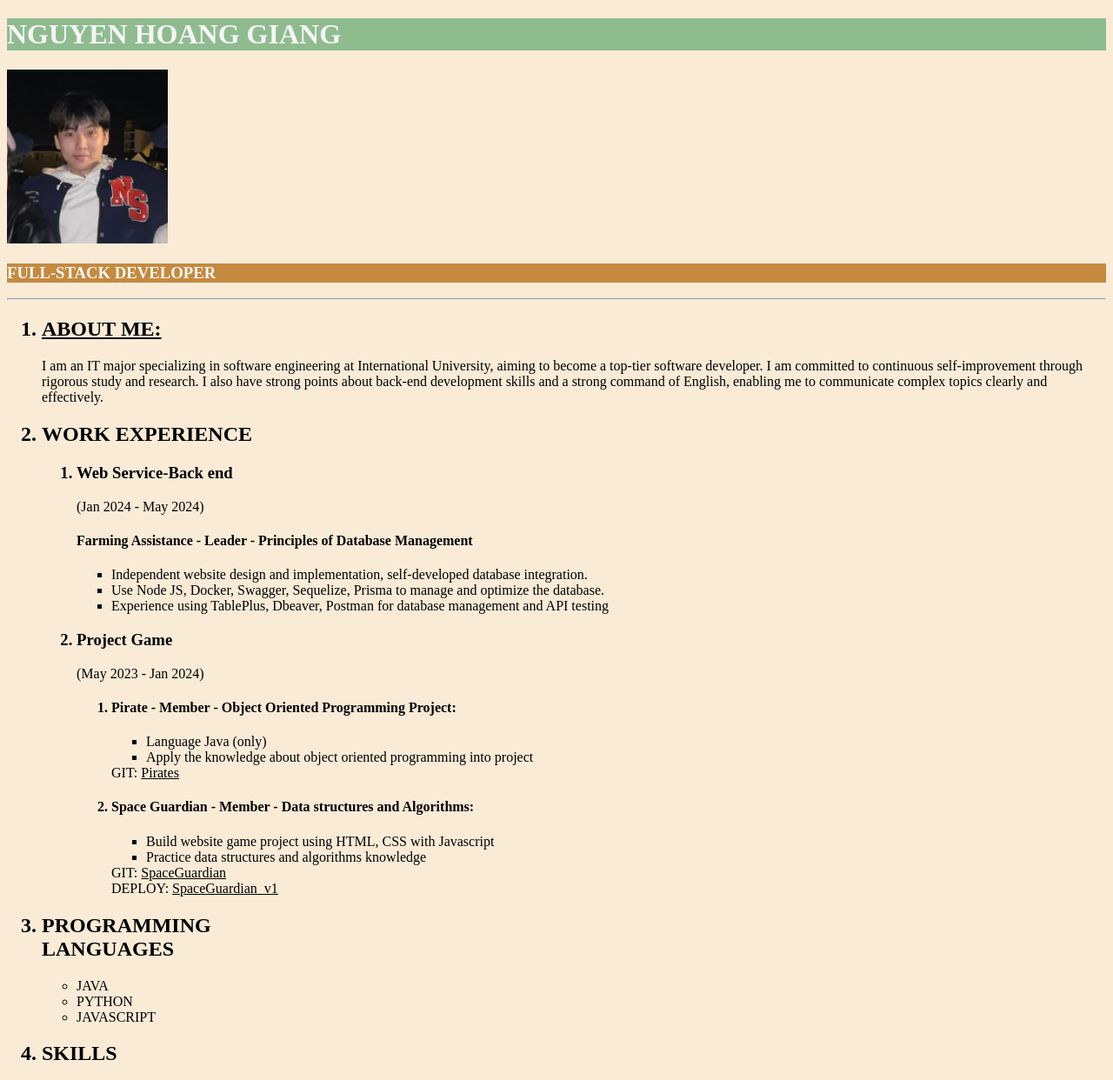
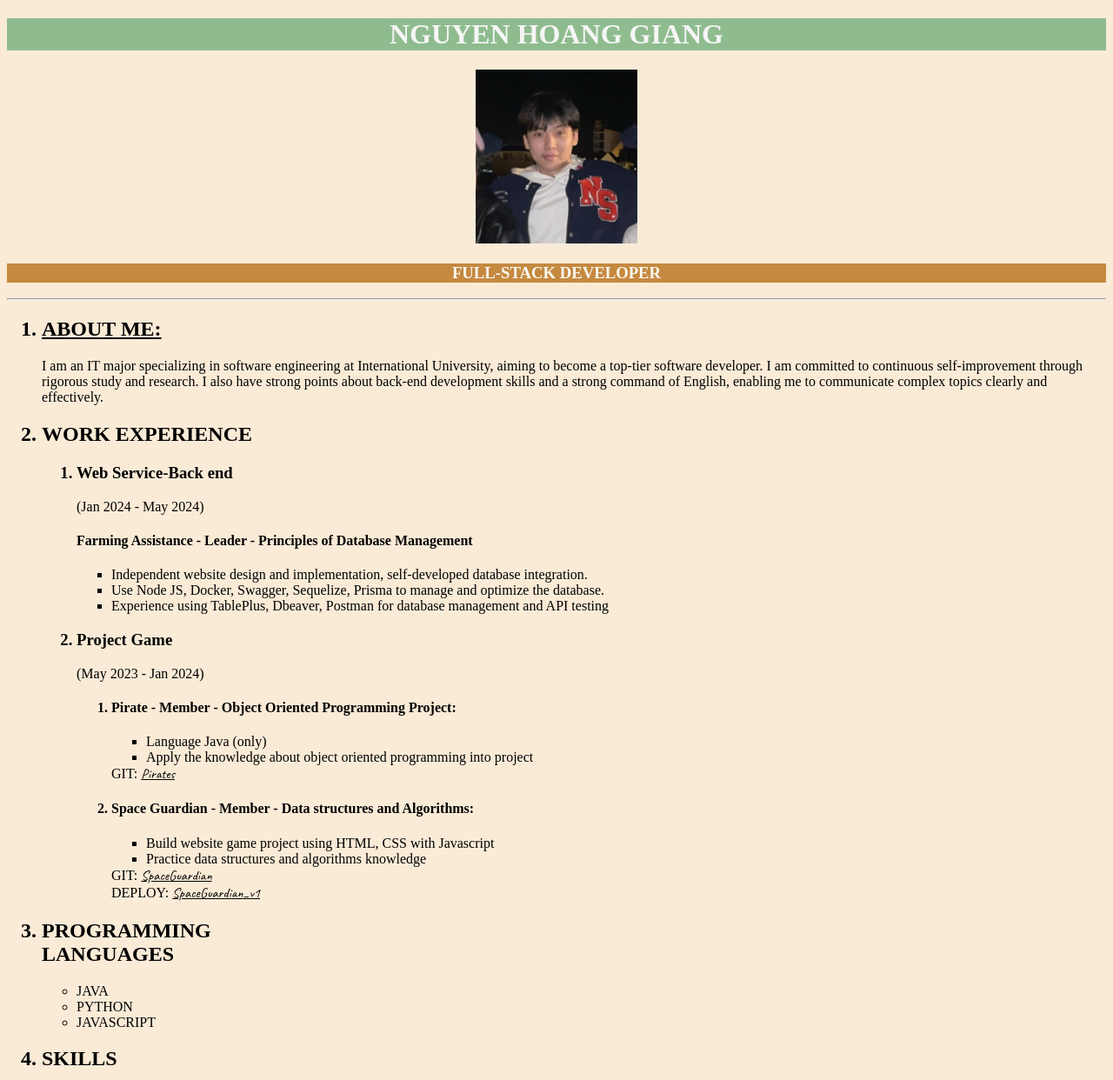
Before and after one commit to GSYNDRA/portfolio, a plain HTML site: page index.html in a window 1280 px wide. Shown: the top 1242 px of the page at 87% size. Drawn offline with Linux system fonts and the light colour scheme.

Commit message:
update 2

```diff
--- a/index.html
+++ b/index.html
@@ -1,20 +1,22 @@
 <!DOCTYPE html>
 <html lang="en">
-
 <head>
     <meta charset="UTF-8">
     <link rel="stylesheet" href="style.css">
+    <!-- link below is library which store the Caveat font of character -->
+    <link href="https://fonts.googleapis.com/css2?family=Caveat&display=swap" rel="stylesheet">
     <title>GSYNDRA</title>
+
 </head>
 
 <body>
-    <h1>NGUYEN HOANG GIANG</h1>
-    <img src="assets/avatar.png" height="200" alt="Gsyndra's avatar">
+    <h1 class="syndra">NGUYEN HOANG GIANG</h1>
+    <p class="hi"><img src="assets/avatar.png" height="200" alt="Gsyndra's avatar" id="avatar"> </p>
     <h3 id = "main">FULL-STACK DEVELOPER</h3>
     <hr>
     <ol>
         <h2>
-            <li><a href="public/contact.html">ABOUT ME:</a> </li>
+            <li><a href="public/contact.html" id="me">ABOUT ME:</a> </li>
         </h2>
 
         <p>I am an IT major specializing in
@@ -58,7 +60,7 @@
                         <li>Language Java (only)</li>
                         <li>Apply the knowledge about object oriented programming into project</li>
                     </ul>
-                    GIT: <a href="https://github.com/cyber2z3/Pirates"> Pirates</a>
+                    GIT: <a href="https://github.com/cyber2z3/Pirates" class="github"> Pirates</a>
                     <h4><li>Space Guardian - Member - Data structures and Algorithms:</li></h4>
                     <ul>
                         <li>Build website game project using HTML, CSS with
@@ -66,8 +68,8 @@
                         <li>Practice data structures and algorithms knowledge</li>
 
                     </ul>
-                    GIT: <a href="https://github.com/Niko1444/SpaceGuardian_v1.0">SpaceGuardian</a> <br>
-                    DEPLOY: <a href="https://space-guardian.vercel.app/"> SpaceGuardian_v1</a>
+                    GIT: <a href="https://github.com/Niko1444/SpaceGuardian_v1.0" class="github">SpaceGuardian</a> <br>
+                    DEPLOY: <a href="https://space-guardian.vercel.app/" class="github"> SpaceGuardian_v1</a>
                 </ol>
             </p>
         </ol>
@@ -97,7 +99,7 @@
 </body>
 
 <footer>
-        <p>© 2024 Gsyndra</p>
+        <p class="footer">© 2024 Gsyndra</p>
 </footer>
 
 </html>
--- a/style.css
+++ b/style.css
@@ -1,14 +1,29 @@
+
 html{
     background-color: antiquewhite;
 }
 h1{
     color: whitesmoke;
     background-color: darkseagreen;
+    text-align: center;
 }
 #main{
     color: #FAF8F1;
     background-color: #C58940;
+    text-align:center;
+
 }
-a{
+.github{
     color: black;
+    font-family: "Caveat", cursive;
 }
+#me{
+    color:black;
+}
+.hi{
+    text-align: center;
+}
+
+.footer{
+    text-align: right;
+}
```
